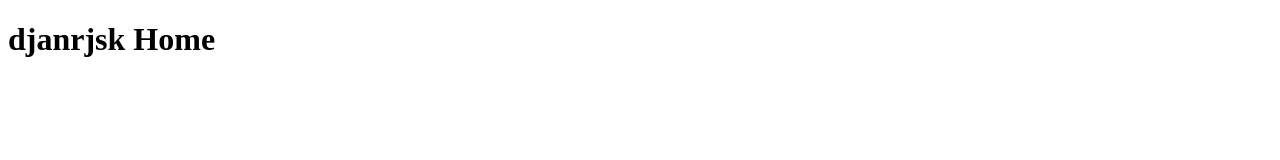
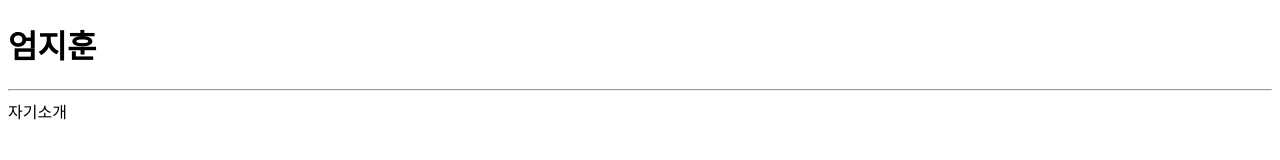
Before and after one commit to djawlgns7/djanrjsk.github.io, a plain HTML site: page index.html in a window 1280 px wide. Drawn offline with Linux system fonts and the light colour scheme.

Commit message:
Update index.html

```diff
--- a/index.html
+++ b/index.html
@@ -5,6 +5,10 @@
   <title>djanrjsk Home</title>
  </head>
  <body>
-  <h1>djanrjsk Home</h1>
+  <h1>엄지훈</h1>
+  <hr>
+  자기소개
+
+
  </body>
 </html>
```
